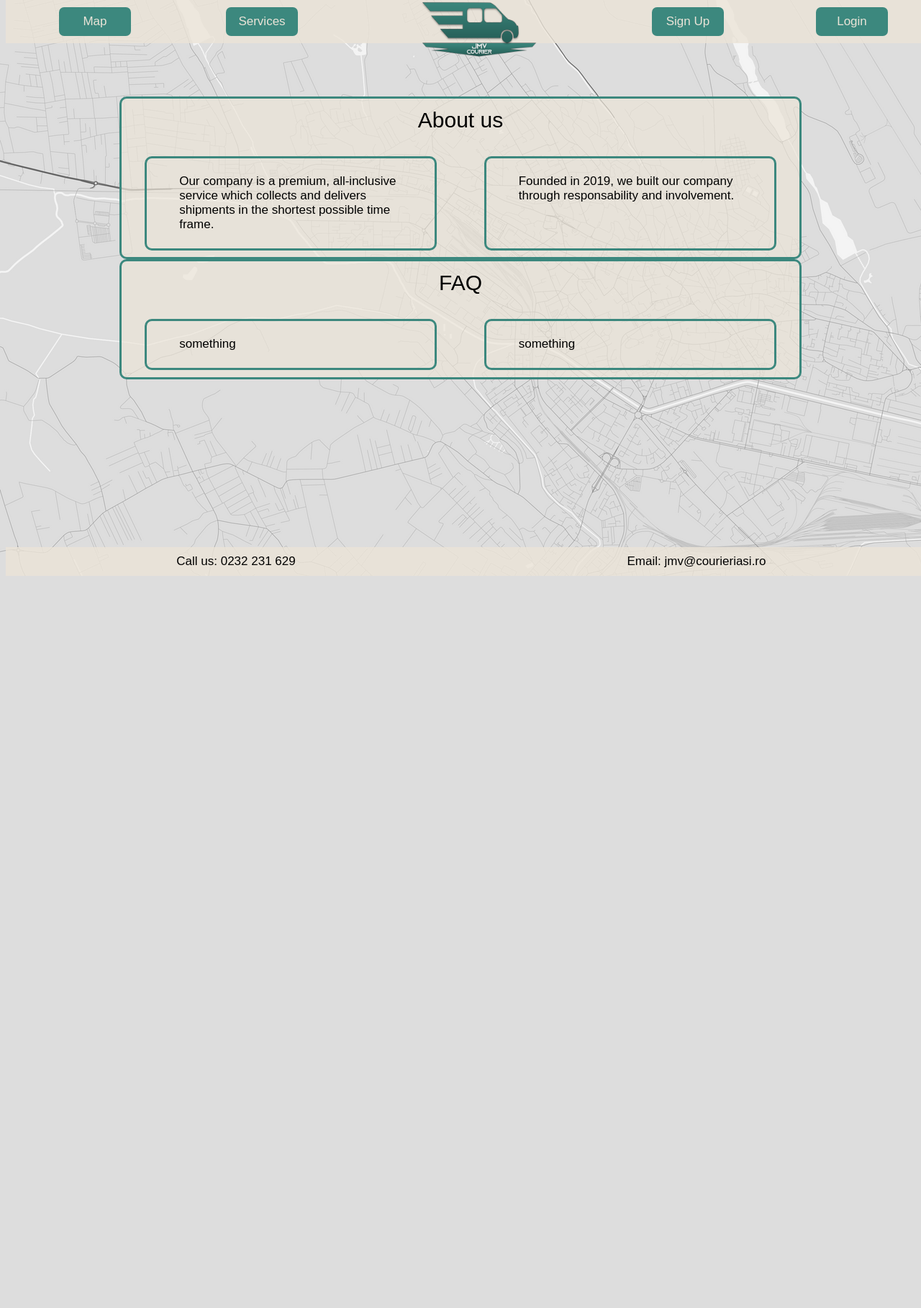
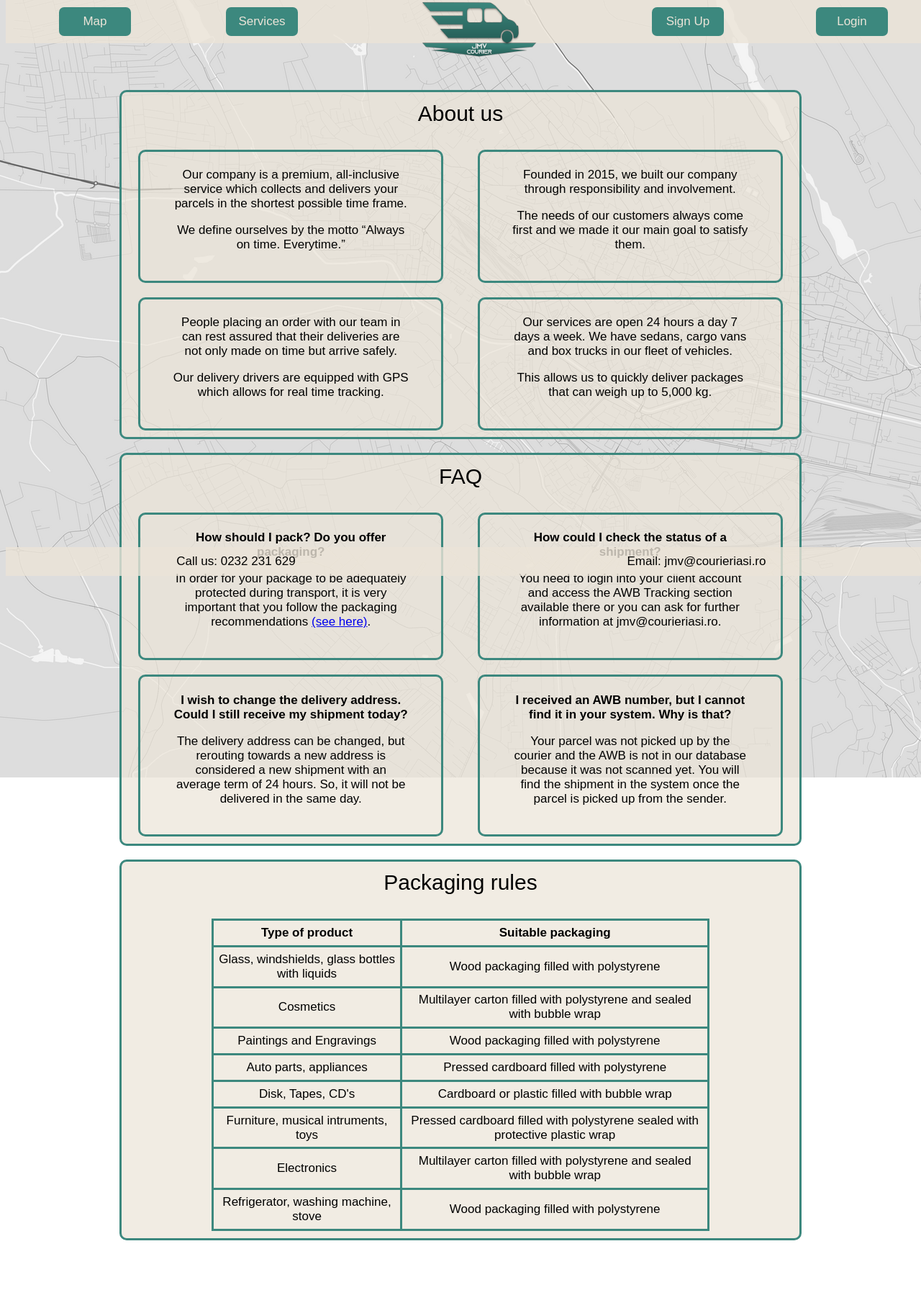
Before and after one commit to andreeabmanea/Web-Technologies, a PHP site: page /windows/main.html in a window 1280 px wide. Shown: the whole page at 72% size. Before the commit the page ends 800 px from the top, so only its background shows below. Run offline with PHP 8.4, Linux system fonts and the light colour scheme.

Commit message:
homepage info
added actual information for about us, faq and packaging rules (some information were given by fan courier's site)

```diff
--- a/Site/stylesheets/style.css
+++ b/Site/stylesheets/style.css
@@ -2,6 +2,8 @@ body {
     background-image: url('../resources/Background.png');
     background-repeat: no-repeat;
     background-attachment: fixed;
+    margin-bottom: 50px;
+    margin-top: 100px;
 }
 
 .logo {
@@ -41,7 +43,6 @@ body {
     top: 0;
     width: 100%;
 }
-
 .middle-box {
     position: relative;
     padding-top: 10%;
@@ -49,6 +50,7 @@ body {
     width: 75%;
     margin-left: auto;
     margin-right: auto;
+    padding: 2%;
 }
 .starter {
     background-color: rgba(235, 228, 216, 0.7);
@@ -56,6 +58,7 @@ body {
     border-style: solid;
     border-radius: 10px;
     padding: 1%;
+    margin-bottom: 2%;
 }
 #title {
     font: normal normal 17px/40px "Ubuntu", sans-serif;
@@ -79,10 +82,25 @@ body {
     padding-right: 10%;
     padding-top: 5%;
     padding-bottom: 5%;
-    margin-left: 5%;
-    margin-right: 5%;
+    margin-left: 3%;
+    margin-right: 3%;
+    text-align: center;
 }
-
+table {
+    border-collapse:collapse;
+    width: 75%;
+    margin-left: auto;
+    margin-right: auto;
+    font-family: "Ubuntu", sans-serif;
+    font-size: 17px;
+}
+td, th {
+    text-align: center;
+    padding: 1%;
+    border-radius: 10px;
+    border-color:#3c887e;
+    border-style: solid;
+}
 footer {
     text-align: center;
     position: fixed;
--- a/Site/windows/main.html
+++ b/Site/windows/main.html
@@ -24,20 +24,81 @@
         <div class="starter">
             <p id="title">About us</p>
             <div class="grid-box">
-                <div class="text-box">Our company is a premium, all-inclusive service which collects and delivers shipments in the shortest possible time frame.</div>
-                <div class="text-box">Founded in 2019, we built our company through responsability and involvement.</div>
+                <div class="text-box">Our company is a premium, all-inclusive service which collects and delivers your parcels in the shortest possible time frame.
+                    <p>We define ourselves by the motto “Always on time. Everytime.”</p></div>
+                <div class="text-box">Founded in 2015, we built our company through responsibility and involvement.
+                    <p>The needs of our customers always come first and we made it our main goal to satisfy them.</p></div>
+                <div class="text-box"> People placing an order with our team in can rest assured that their deliveries are not only made on time but arrive safely.
+                    <p>Our delivery drivers are equipped with GPS which allows for real time tracking.</p></div>
+                <div class="text-box"> Our services are open 24 hours a day 7 days a week. We have sedans, cargo vans and box trucks in our fleet of vehicles.
+                    <p>This allows us to quickly deliver packages that can weigh up to 5,000 kg.</p></div>
             </div>
         </div>
 
         <div class="starter">
             <p id="title">FAQ</p>
             <div class="grid-box">
-                <div class="text-box">something</div>
-                <div class="text-box">something</div>
+                <div class="text-box">
+                    <strong>How should I pack? Do you offer packaging?</strong>
+                    <p>In order for your package to be adequately protected during transport, it is very important that you follow the packaging recommendations <a href="#package-rules">(see here)</a>.</p>
+                </div>
+                <div class="text-box">
+                    <strong>How could I check the status of a shipment?</strong>
+                    <p>You need to login into your client account and access the AWB Tracking section available there or you can ask for further information at jmv@courieriasi.ro.</p>
+                </div>
+                <div class="text-box">
+                    <strong>I wish to change the delivery address. Could I still receive my shipment today?</strong>
+                    <p>The delivery address can be changed, but rerouting towards a new address is considered a new shipment with an average term of 24 hours. So, it will not be delivered in the same day.</p>
+                </div>
+                <div class="text-box">
+                    <strong>I received an AWB number, but I cannot find it in your system. Why is that?</strong>
+                    <p>Your parcel was not picked up by the courier and the AWB is not in our database because it was not scanned yet. You will find the shipment in the system once the parcel is picked up from the sender.</p>
+                </div>
             </div>
         </div>
+
+        <div class="starter">
+            <p id="title">Packaging rules</p>
+                <table id="package-rules">
+                    <tr>
+                        <th>Type of product</th>
+                        <th>Suitable packaging</th>
+                    </tr>
+                        <td>Glass, windshields, glass bottles with liquids</td>
+                        <td>Wood packaging filled with polystyrene</td>
+                    <tr>
+                    <tr>
+                        <td>Cosmetics</td>
+                        <td>Multilayer carton filled with polystyrene and sealed with bubble wrap</td>
+                    </tr>
+                    <tr>
+                        <td>Paintings and Engravings</td>
+                        <td>Wood packaging filled with polystyrene</td>
+                    </tr>
+                    <tr>
+                        <td>Auto parts, appliances</td>
+                        <td>Pressed cardboard filled with polystyrene</td>
+                    </tr>
+                    <tr>
+                        <td>Disk, Tapes, CD's</td>
+                        <td>Cardboard or plastic filled with bubble wrap</td>
+                    </tr>
+                    <tr>
+                        <td>Furniture, musical intruments, toys</td>
+                        <td>Pressed cardboard filled with polystyrene sealed with protective plastic wrap</td>
+                    </tr>
+                    <tr>
+                        <td>Electronics</td>
+                        <td>Multilayer carton filled with polystyrene and sealed with bubble wrap</td>
+                    </tr>
+                    <tr>
+                        <td>Refrigerator, washing machine, stove</td>
+                        <td>Wood packaging filled with polystyrene</td>
+                    </tr>
+                    </tr>
+                </table>
+        </div>
     </div>
-
 
     <footer>
         <div class="container">
```
